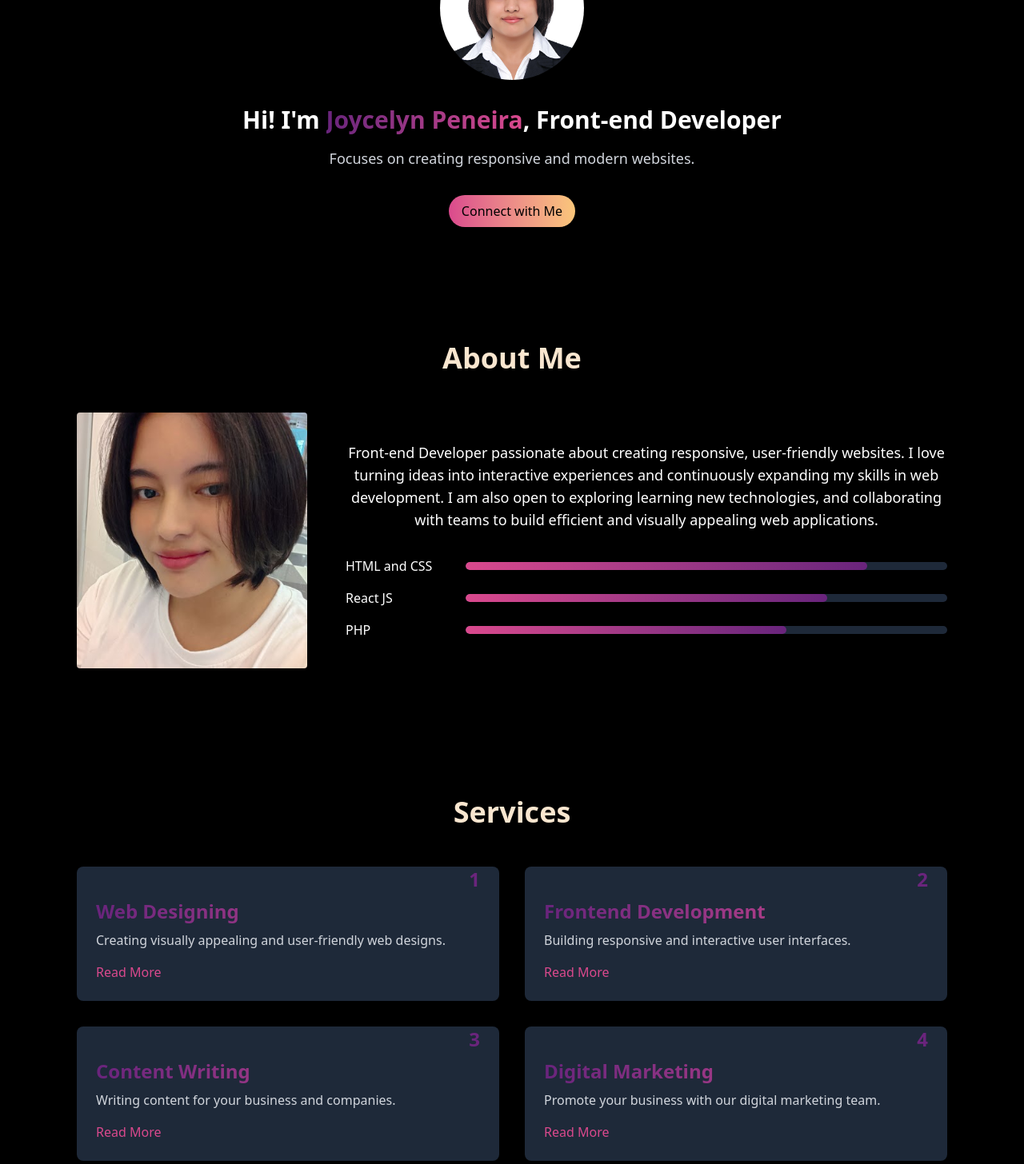
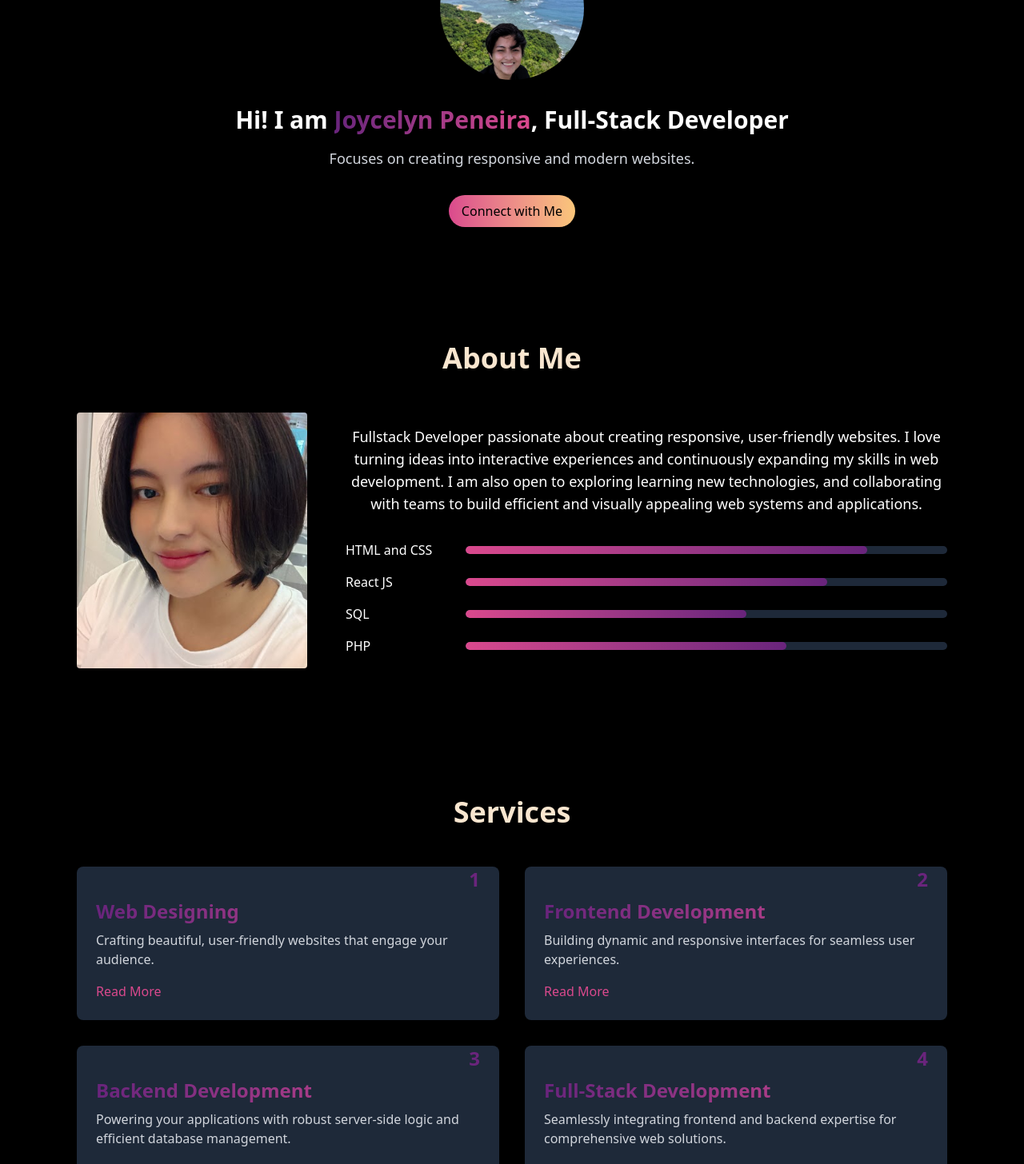
Before and after one commit to JoyceeeP/my-protfolio, a React (Vite) app: page / in a window 1280 px wide. Shown: the part 200-1656 px from the top of the page at 80% size. Built offline with nearby package versions, Linux system fonts and the light colour scheme.

Commit message:
updated content

```diff
--- a/src/components/About.jsx
+++ b/src/components/About.jsx
@@ -14,10 +14,10 @@ const About = () => {
                 {/* Self Intro */}
             <div className="flex-1">
                 <p className="text-lg mb-8 text-center">
-                Front-end Developer passionate about creating responsive, user-friendly websites.
+                Fullstack Developer passionate about creating responsive, user-friendly websites.
                 I love turning ideas into interactive experiences and continuously expanding my skills in web development.
                 I am also open to exploring learning new technologies, and collaborating with teams to build efficient
-                and visually appealing web applications.
+                and visually appealing web systems and applications.
                 </p>
 
                 {/* Skills */}
@@ -32,6 +32,12 @@ const About = () => {
                             <label htmlFor="reactjs" className='w-2/10'> React JS</label>
                             <div className="relative grow bg-gray-800 rounded-full h-2.5 overflow-hidden">
                             <div className="absolute left-0 bg-gradient-to-r from-[#DA498D] to-[#69247C] h-2.5 rounded-full w-9/12"></div>
+                            </div>
+                        </div>
+                        <div className="flex items-center">
+                            <label htmlFor="reactjs" className='w-2/10'> SQL</label>
+                            <div className="relative grow bg-gray-800 rounded-full h-2.5 overflow-hidden">
+                            <div className="absolute left-0 bg-gradient-to-r from-[#DA498D] to-[#69247C] h-2.5 rounded-full w-7/12"></div>
                             </div>
                         </div>
                         <div className="flex items-center">
--- a/src/components/Home.jsx
+++ b/src/components/Home.jsx
@@ -1,5 +1,5 @@
 import React from 'react'
-import profile from '../assets/PENEIRA-2X2.jpg'
+import profile from '../assets/AboutMe.jpg'
 
  const Home = () => {
   return (
@@ -8,10 +8,10 @@ import profile from '../assets/PENEIRA-2X2.jpg'
         className='mx-auto mb-8 w-45 h-45 rounded-full object-cover transform
         transition-transform duration-200 hover:scale-110'/>
       <h1 className='text-3xl font-bold'>
-            Hi! I'm {" "}
+            Hi! I am {" "}
             <span className='text-transparent bg-clip-text bg-gradient-to-r from-[#69247C]
             to-[#DA498D]'>Joycelyn Peneira</span>
-            , Front-end Developer
+            , Full-Stack Developer
         </h1>
         <p className='mt-4 text-lg text-gray-300'>
           Focuses on creating responsive and modern websites.
--- a/src/components/Services.jsx
+++ b/src/components/Services.jsx
@@ -3,22 +3,27 @@ const service = [
     {
       id: 1,
       title: "Web Designing",
-      description: "Creating visually appealing and user-friendly web designs.",
+      description: "Crafting beautiful, user-friendly websites that engage your audience.",
     },
     {
       id: 2,
       title: "Frontend Development",
-      description: "Building responsive and interactive user interfaces.",
+      description: "Building dynamic and responsive interfaces for seamless user experiences.",
     },
     {
       id: 3,
-      title: "Content Writing",
-      description: "Writing content for your business and companies.",
+      title: "Backend Development",
+      description: "Powering your applications with robust server-side logic and efficient database management.",
     },
     {
       id: 4,
+      title: "Full-Stack Development",
+      description: "Seamlessly integrating frontend and backend expertise for comprehensive web solutions.",
+    },
+    {
+      id: 5,
       title: "Digital Marketing",
-      description: "Promote your business with our digital marketing team.",
+      description: "Elevate your brand visibility and reach your target audience with my strategic digital marketing solutions.",
     },
   ];
 
```
